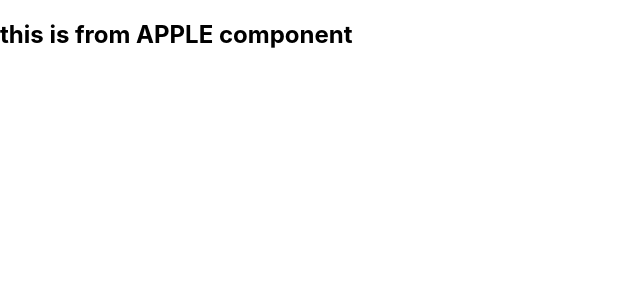
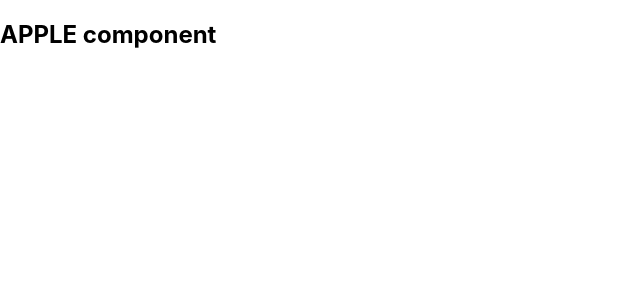
Before and after one commit to Vinushann/React, a React (Create React App) app in the folder learnreact/: page / in a window 1280 px wide. Shown: the top 300 px of the page, without its empty margins (0-640 px from the left). Built offline with nearby package versions, Linux system fonts and the light colour scheme.

Commit message:
about create a new component, export, import

```diff
--- /dev/null
+++ b/learnreact/src/Componenet/apple.js
@@ -0,0 +1,10 @@
+// create new component
+function Apple(){
+  return(
+    <h2> APPLE component </h2>
+  );
+}
+
+
+// import the component
+export default Apple
--- a/learnreact/src/index.js
+++ b/learnreact/src/index.js
@@ -4,12 +4,9 @@
 import App from './App';
 import reportWebVitals from './reportWebVitals';
 
-// create new component
-function Apple(){
-  return(
-    <h2> this is from APPLE component </h2>
-  );
-}
+// import the apple componenet
+import Apple from './Componenet/apple';
+
 
 const root = ReactDOM.createRoot(document.getElementById('root'));
 root.render(
```
